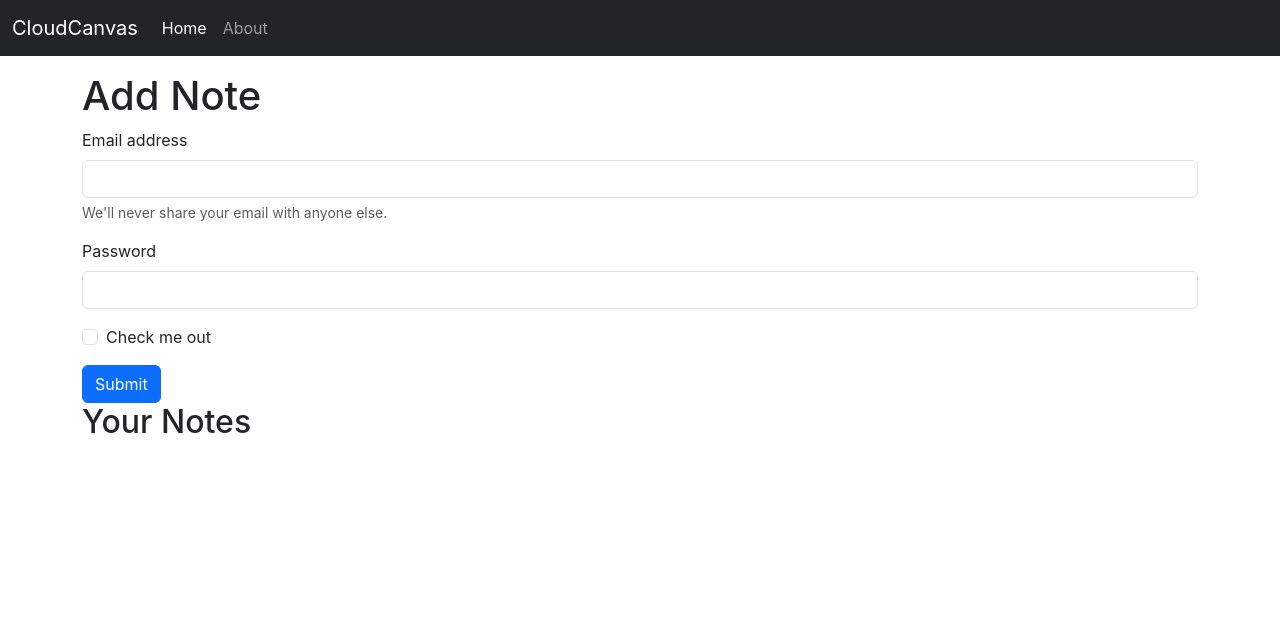
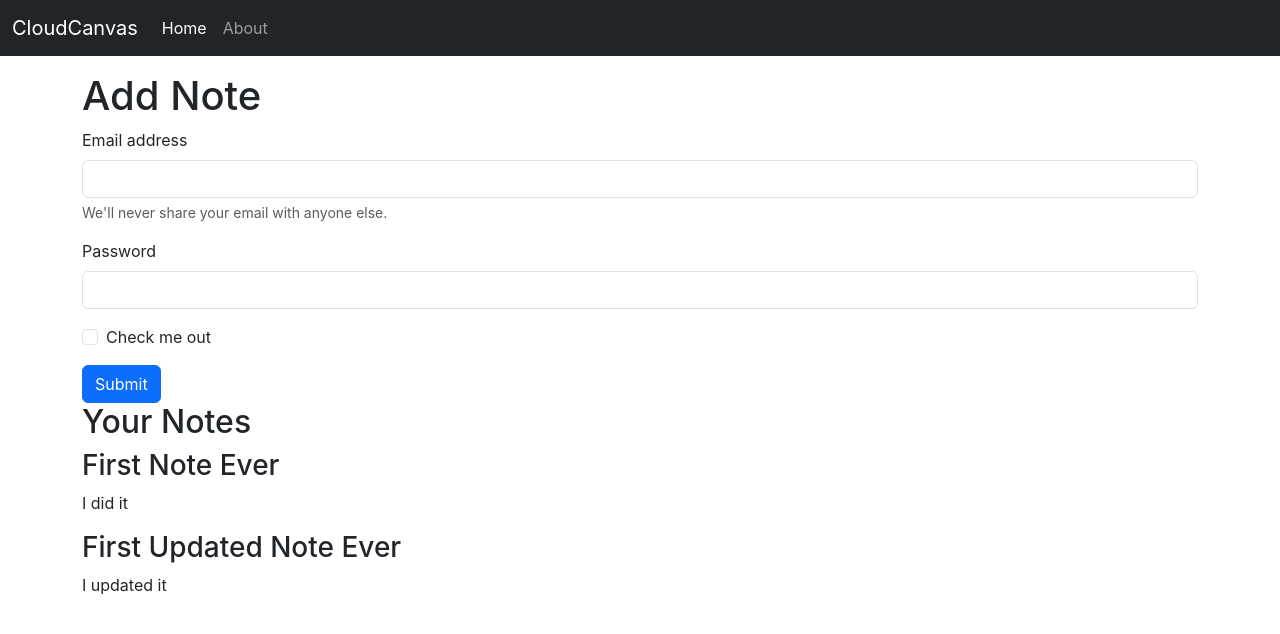
Before and after one commit to Rajshah1302/cloudcanvas-frontend, a React (Create React App) app: page / in a window 1280 px wide. Shown: the top 634 px of the page. Built offline with nearby package versions, Linux system fonts and the light colour scheme.

Commit message:
Fetching notes from Context.

```diff
--- a/src/components/About.js
+++ b/src/components/About.js
@@ -1,15 +1,9 @@
-import React, { useEffect, useContext } from 'react';
+import React, {  useContext } from 'react';
 import noteContext from '../context/notes/NoteContext';
 
 export const About = () => {
   // Accessing the context provided by NoteState
   const noteContextValue = useContext(noteContext);
-
-  // Using useEffect to invoke the update function when the component mounts
-  useEffect(() => {
-    noteContextValue.update();
-    // The empty dependency array ensures that the effect runs only once after the initial render
-  }, []);
 
   return (
     <div>
--- a/src/components/Home.js
+++ b/src/components/Home.js
@@ -1,9 +1,12 @@
-import React from "react";
+import React, { useContext } from "react";
+import NoteContext from "../context/notes/NoteContext";
 
 export const Home = () => {
+  const contextValue = useContext(NoteContext);
+  const { notes, setNotes } = contextValue;
   return (
     <div className="container my-3">
-     <h1>Add Note</h1>
+      <h1>Add Note</h1>
       <form>
         <div class="mb-3">
           <label for="exampleInputEmail1" class="form-label">
@@ -40,8 +43,17 @@ export const Home = () => {
         </button>
       </form>
       <h2>Your Notes</h2>
+      {notes.map((note) => (
+        <div key={note._id}>
+          <h3>{note.title}</h3>
+          <p>{note.description}</p>
+          {/* Add more properties as needed */}
+        </div>
+      ))}
+      {/* {notes.map((notes)=>{
+        return notes;
+      })} */}
     </div>
-
   );
 };
 
--- a/src/context/notes/NoteState.js
+++ b/src/context/notes/NoteState.js
@@ -2,28 +2,32 @@ import React, { useState } from "react";
 import NoteContext from "./NoteContext";
 
 const NoteState = (props) => {
-  // Initial state
-  const initialState = {
-    name: "Raj",
-    class: "Abc",
-  };
+  const initialNotes = [
+    {
+      _id: "6580553ae3d8f9acfc0d2296",
+      user: "656a3b6e578adf99d83551da",
+      title: "First Note Ever",
+      description: "I did it",
+      tag: "abc",
+      date: "2023-12-18T14:20:42.081Z",
+      __v: 0,
+    },
+    {
+      _id: "65805a235463a8d7dc330bc2",
+      user: "656a3b6e578adf99d83551da",
+      title: "First Updated Note Ever",
+      description: "I updated it",
+      tag: "abc",
+      date: "2023-12-18T14:41:39.106Z",
+      __v: 0,
+    },
+  ];
 
-  // State variable and function to update the state
-  const [state, setState] = useState(initialState);
-
-  // Function to update state after a delay
-  const update = () => {
-    setTimeout(() => {
-      setState({
-        name: "Raj",
-        class: "XYZ",
-      });
-    }, 1000);
-  };
+  const [notes, setNotes] = useState(initialNotes);
 
   return (
-    // Providing state and update function through NoteContext.Provider
-    <NoteContext.Provider value={{ state, update }}>
+    // Providing state and set function through NoteContext.Provider
+    <NoteContext.Provider value={{ notes, setNotes }}>
       {props.children}
     </NoteContext.Provider>
   );
```
